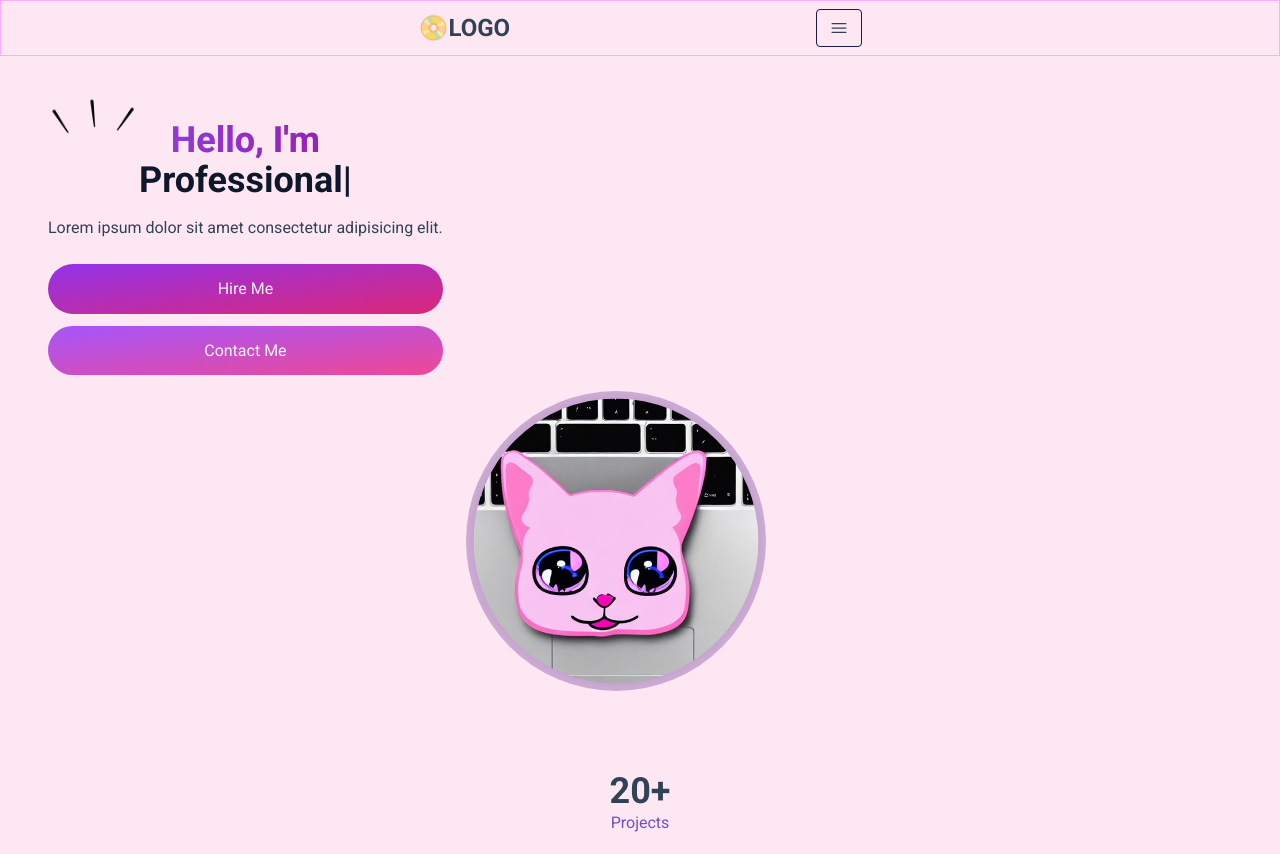
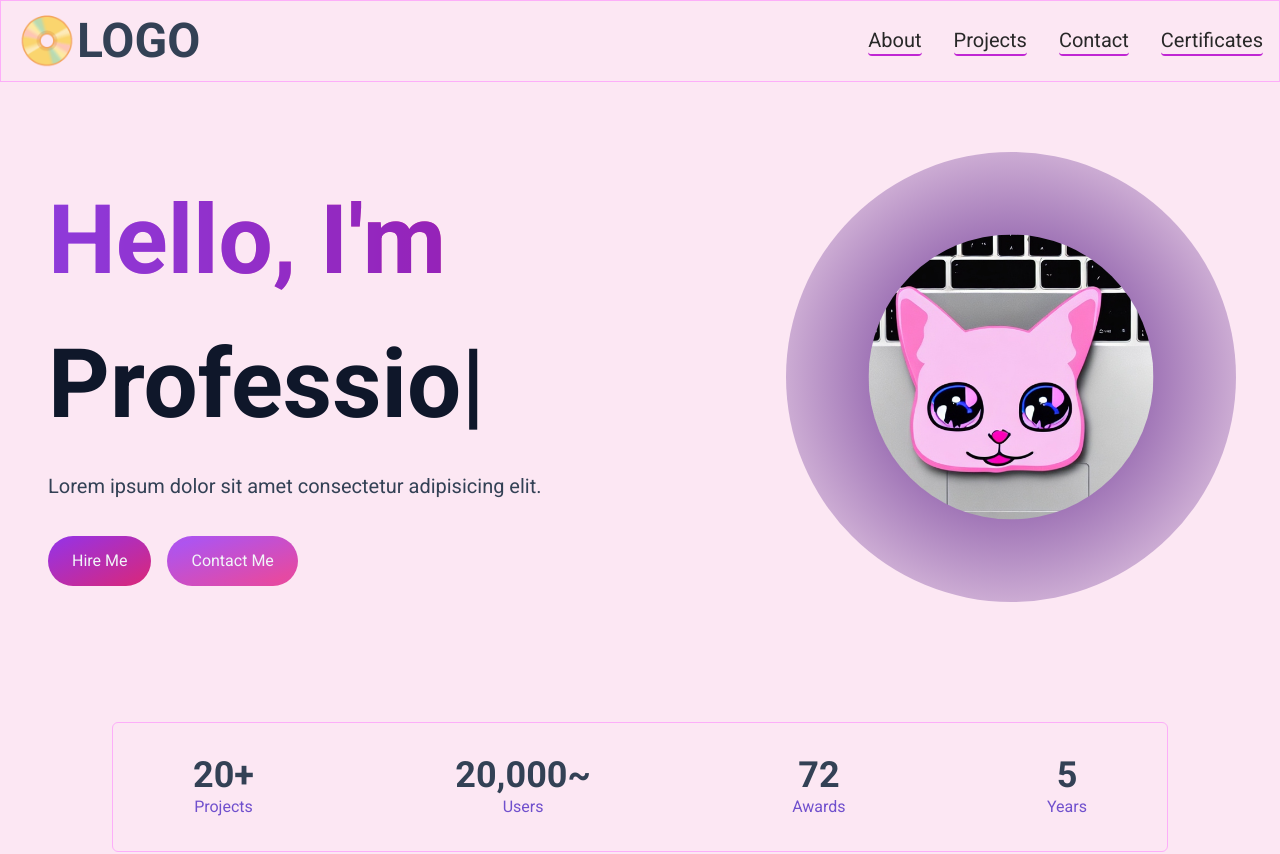
Before and after one commit to catherine-gc/catherine-gc-web, a Next.js app: page / in a window 1280 px wide. Shown: the top 854 px of the page. Built offline with nearby package versions, Linux system fonts and the light colour scheme.

Commit message:
Remove screens mq from config file

```diff
--- a/tailwind.config.js
+++ b/tailwind.config.js
@@ -19,9 +19,6 @@ module.exports = {
       primary: colors.purple,
       secondary: colors.pink,
     },
-    screens: {
-      'xs': {'min': '475px', 'max': '639px'},
-    },
   },
   plugins: [],
 };
```
